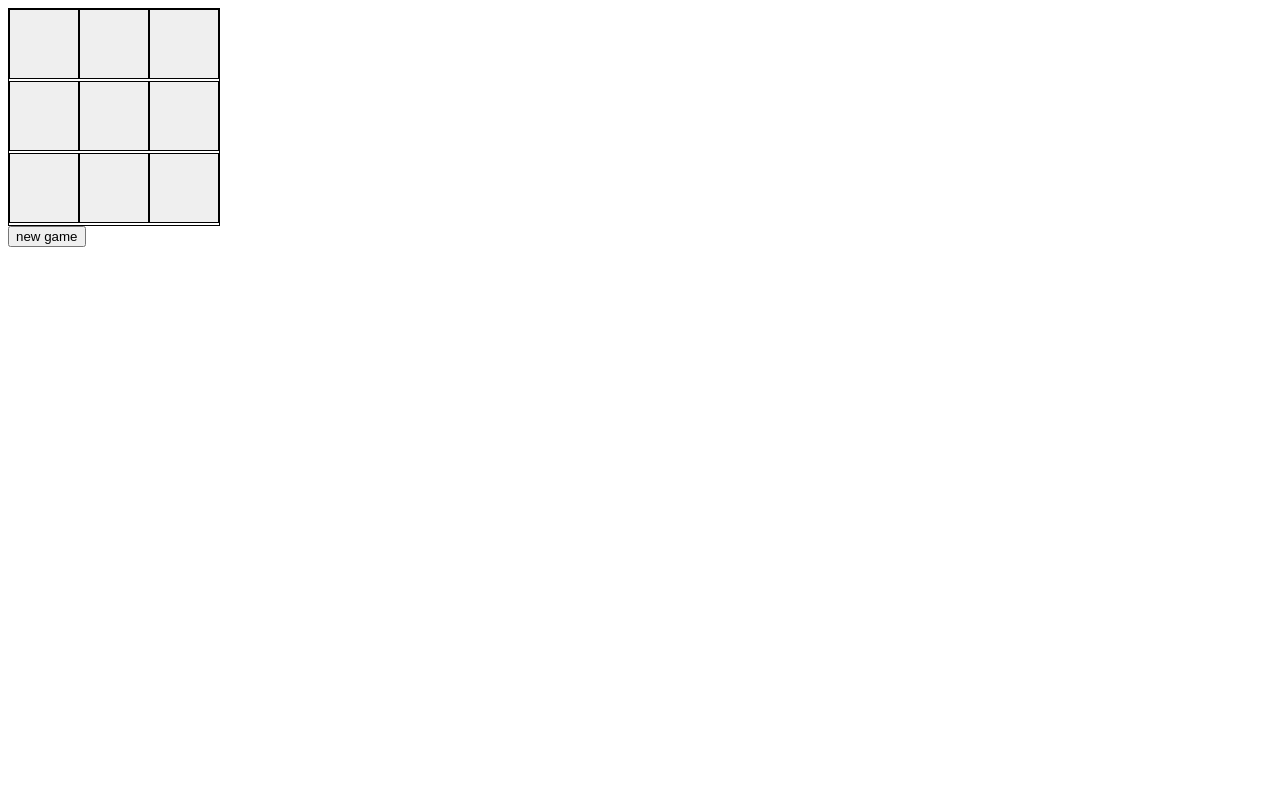
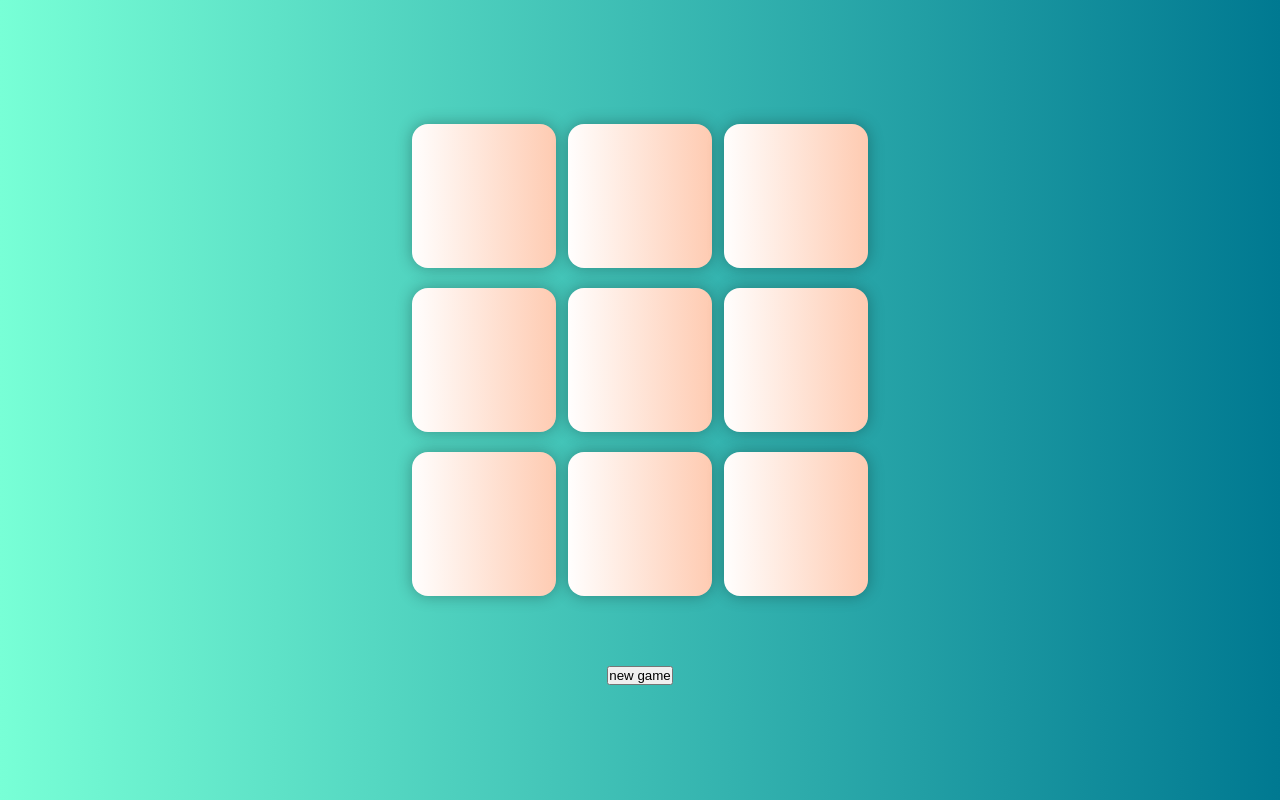
Before and after one commit to Debopri-yo/Tic-Tac-Toe, a plain HTML site: page index.html in a window 1280 px wide. Drawn offline with Linux system fonts and the light colour scheme.

Commit message:
Your clear ui is here

```diff
--- a/index.html
+++ b/index.html
@@ -14,6 +14,7 @@
     </head>
     <body>
       <div id="container">
+        <div class="game">
       <button class="buttons" data-index="0"></button>
       <button class="buttons" data-index="1"></button>
       <button class="buttons" data-index="2"></button>
@@ -24,7 +25,10 @@
       <button class="buttons" data-index="7"></button>
       <button class="buttons" data-index="8"></button>
       </div>
-      <button id="newGame">new game</button>
+      </div>
+      <div class="new-btn">
+        <button id="newGame">new game</button>
+      </div>
       <script src="script.js" async defer></script>
     </body>
 </html>
--- a/styles.css
+++ b/styles.css
@@ -1,13 +1,44 @@
+*{
+  padding: 0px;
+  margin: 0px;
+}
+body{
+  text-align: center;
+background: #007991;  /* fallback for old browsers */
+background: -webkit-linear-gradient(to right, #78ffd6, #007991);  /* Chrome 10-25, Safari 5.1-6 */
+background: linear-gradient(to right, #78ffd6, #007991); /* W3C, IE 10+/ Edge, Firefox 16+, Chrome 26+, Opera 12+, Safari 7+ */
+
+}
 .buttons{
-  height:70px;
-  width:70px;
-  border:1px solid black;
-  gap:5px;
+  height: 18vmin;
+  width: 18vmin;
+  border-radius: 1rem;
+  border: none;
+  background-image: linear-gradient( 89.2deg,  rgba(255,255,255,1) -1.3%, rgba(253,109,38,1) 281.6% );
+  box-shadow: 0 0 1rem rgba(0, 0, 0, 0.3);
+  font-size: 3rem;
+  color: black;
 }
 #container{
-  height:216px;
-  width:210px;
-    border:1px solid black;
-    display:flex;
+padding-top: 10vmin;
+height: 70vh;
+display: flex;
+justify-content: center;
+align-items: center;
+}
+.game{
+  height: 60vmin;
+  width: 60vmin;
+  display: flex;
   flex-wrap: wrap;
+  justify-content: center;
+  align-items: center;
+  gap: 1.5vmin;
 }
+.new-btn{
+padding: 1.2rem;
+font-size: 1.5rem;
+border-radius: 1rem;
+border: none;
+color: #fff
+}
```
